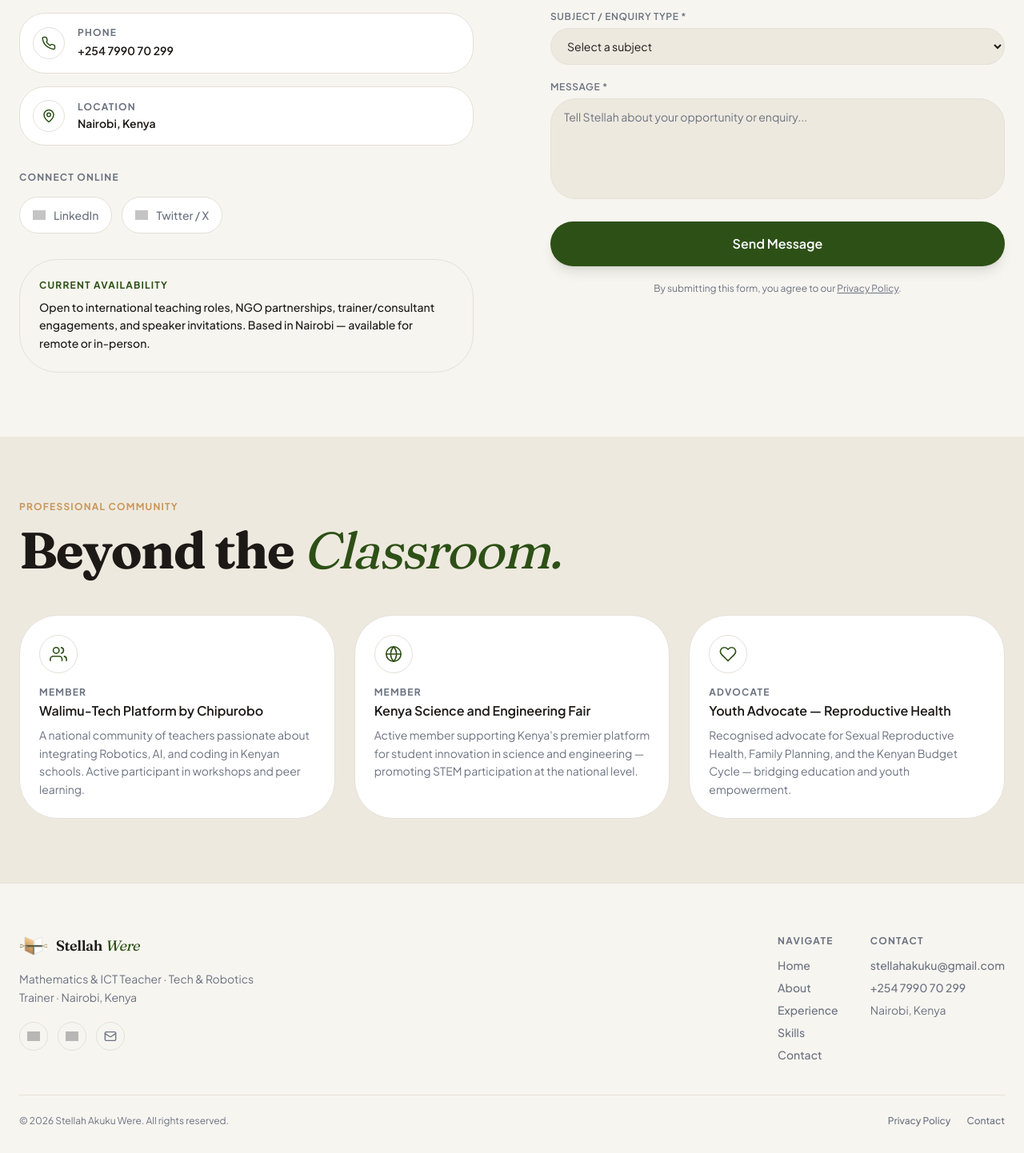
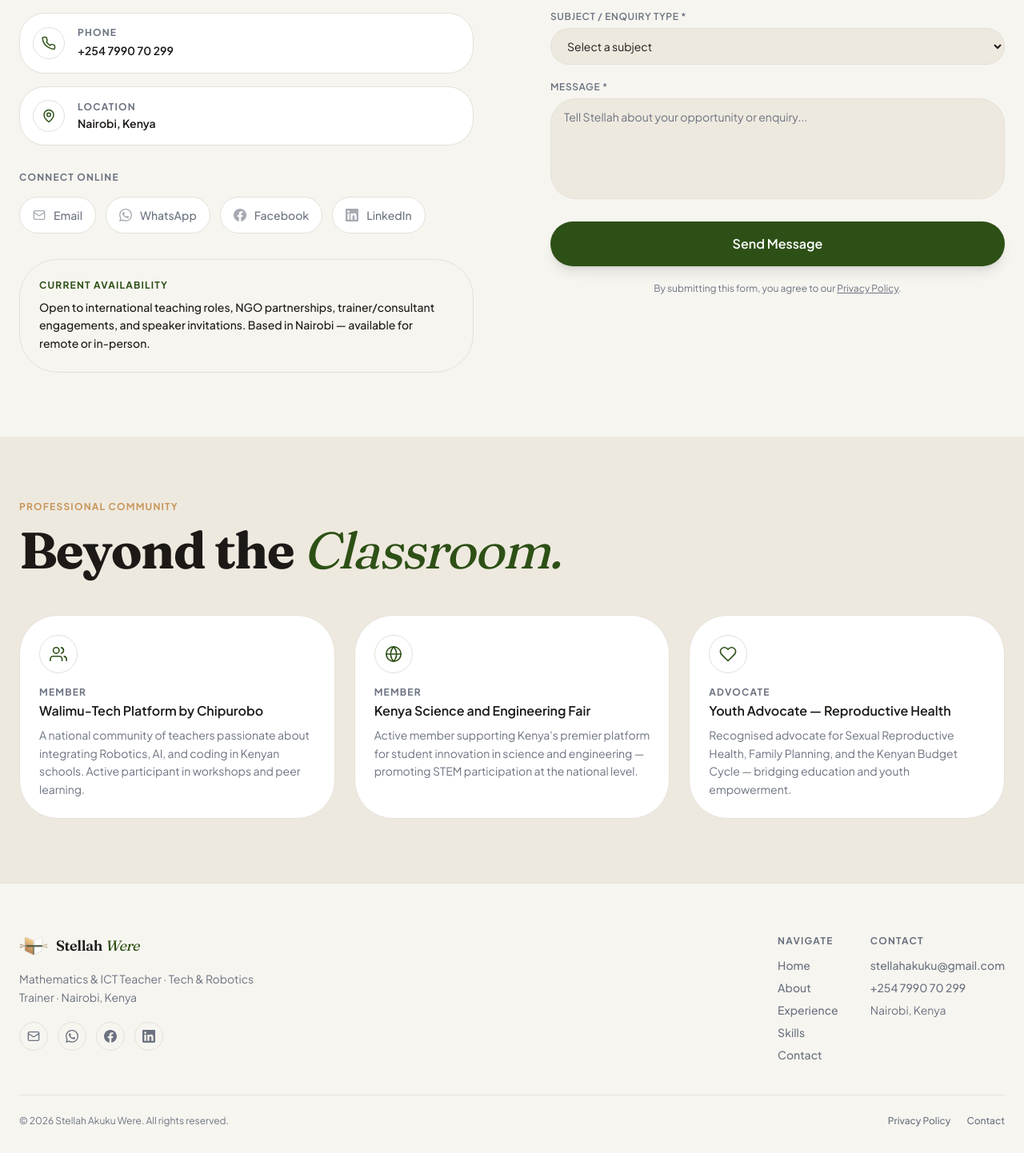
Before and after one commit to eli-were/stellahportfolio, a Next.js app: page /contact in a window 1280 px wide. Shown: the part 765-2207 px from the top of the page at 80% size. Built offline with nearby package versions, Linux system fonts and the light colour scheme; grey boxes are pictures that could not be loaded.

Commit message:
updates on the contact sections

```diff
--- a/src/app/contact/components/ContactContent.tsx
+++ b/src/app/contact/components/ContactContent.tsx
@@ -122,43 +122,54 @@
             )}
           </div>
 
-          {/* Social links via Cloudflare CDN */}
+          {/* Social links */}
           <div>
             <p className="text-xs font-bold uppercase tracking-widest text-muted-foreground mb-4">
               Connect Online
             </p>
-            <div className="flex gap-3">
+            <div className="flex flex-wrap gap-3">
               <a
-                href="https://linkedin.com"
+                href="mailto:stellahakuku@gmail.com"
+                aria-label="Email"
+                className="flex items-center gap-2.5 bg-card border border-border rounded-xl px-4 py-3 text-sm font-medium text-muted-foreground hover:text-foreground hover:border-primary/30 transition-all duration-200">
+                <svg width="16" height="16" viewBox="0 0 24 24" fill="none" stroke="currentColor" strokeWidth="2" strokeLinecap="round" strokeLinejoin="round" className="opacity-60">
+                  <rect width="20" height="16" x="2" y="4" rx="2" />
+                  <path d="m22 7-8.97 5.7a1.94 1.94 0 0 1-2.06 0L2 7" />
+                </svg>
+                Email
+              </a>
+              <a
+                href="https://wa.me/254799070299"
+                target="_blank"
+                rel="noopener noreferrer"
+                aria-label="WhatsApp"
+                className="flex items-center gap-2.5 bg-card border border-border rounded-xl px-4 py-3 text-sm font-medium text-muted-foreground hover:text-foreground hover:border-[#25D366]/40 transition-all duration-200">
+                <svg width="16" height="16" viewBox="0 0 24 24" fill="currentColor" className="opacity-60">
+                  <path d="M17.472 14.382c-.297-.149-1.758-.867-2.03-.967-.273-.099-.471-.148-.67.15-.197.297-.767.966-.94 1.164-.173.199-.347.223-.644.075-.297-.15-1.255-.463-2.39-1.475-.883-.788-1.48-1.761-1.653-2.059-.173-.297-.018-.458.13-.606.134-.133.298-.347.446-.52.149-.174.198-.298.298-.497.099-.198.05-.371-.025-.52-.075-.149-.669-1.612-.916-2.207-.242-.579-.487-.5-.669-.51-.173-.008-.371-.01-.57-.01-.198 0-.52.074-.792.372-.272.297-1.04 1.016-1.04 2.479 0 1.462 1.065 2.875 1.213 3.074.149.198 2.096 3.2 5.077 4.487.709.306 1.262.489 1.694.625.712.227 1.36.195 1.871.118.571-.085 1.758-.719 2.006-1.413.248-.694.248-1.289.173-1.413-.074-.124-.272-.198-.57-.347m-5.421 7.403h-.004a9.87 9.87 0 01-5.031-1.378l-.361-.214-3.741.982.998-3.648-.235-.374a9.86 9.86 0 01-1.51-5.26c.001-5.45 4.436-9.884 9.888-9.884 2.64 0 5.122 1.03 6.988 2.898a9.825 9.825 0 012.893 6.994c-.003 5.45-4.437 9.884-9.885 9.884m8.413-18.297A11.815 11.815 0 0012.05 0C5.495 0 .16 5.335.157 11.892c0 2.096.547 4.142 1.588 5.945L.057 24l6.305-1.654a11.882 11.882 0 005.683 1.448h.005c6.554 0 11.89-5.335 11.893-11.893a11.821 11.821 0 00-3.48-8.413z"/>
+                </svg>
+                WhatsApp
+              </a>
+              <a
+                href="https://www.facebook.com/stellah.were"
+                target="_blank"
+                rel="noopener noreferrer"
+                aria-label="Facebook"
+                className="flex items-center gap-2.5 bg-card border border-border rounded-xl px-4 py-3 text-sm font-medium text-muted-foreground hover:text-foreground hover:border-[#1877F2]/40 transition-all duration-200">
+                <svg width="16" height="16" viewBox="0 0 24 24" fill="currentColor" className="opacity-60">
+                  <path d="M24 12.073c0-6.627-5.373-12-12-12s-12 5.373-12 12c0 5.99 4.388 10.954 10.125 11.854v-8.385H7.078v-3.47h3.047V9.43c0-3.007 1.792-4.669 4.533-4.669 1.312 0 2.686.235 2.686.235v2.953H15.83c-1.491 0-1.956.925-1.956 1.874v2.25h3.328l-.532 3.47h-2.796v8.385C19.612 23.027 24 18.062 24 12.073z"/>
+                </svg>
+                Facebook
+              </a>
+              <a
+                href="https://www.linkedin.com/in/stellah-were"
                 target="_blank"
                 rel="noopener noreferrer"
                 aria-label="LinkedIn Profile"
-                className="flex items-center gap-2.5 bg-card border border-border rounded-xl px-4 py-3 text-sm font-medium text-muted-foreground hover:text-foreground hover:border-primary/30 transition-all duration-200">
-
-                <img
-                  src="https://img.rocket.new/generatedImages/rocket_gen_img_19c09b672-1772782286092.png"
-                  alt="LinkedIn"
-                  width={16}
-                  height={16}
-                  className="opacity-60" />
-
+                className="flex items-center gap-2.5 bg-card border border-border rounded-xl px-4 py-3 text-sm font-medium text-muted-foreground hover:text-foreground hover:border-[#0A66C2]/40 transition-all duration-200">
+                <svg width="16" height="16" viewBox="0 0 24 24" fill="currentColor" className="opacity-60">
+                  <path d="M20.447 20.452h-3.554v-5.569c0-1.328-.027-3.037-1.852-3.037-1.853 0-2.136 1.445-2.136 2.939v5.667H9.351V9h3.414v1.561h.046c.477-.9 1.637-1.85 3.37-1.85 3.601 0 4.267 2.37 4.267 5.455v6.286zM5.337 7.433c-1.144 0-2.063-.926-2.063-2.065 0-1.138.92-2.063 2.063-2.063 1.14 0 2.064.925 2.064 2.063 0 1.139-.925 2.065-2.064 2.065zm1.782 13.019H3.555V9h3.564v11.452zM22.225 0H1.771C.792 0 0 .774 0 1.729v20.542C0 23.227.792 24 1.771 24h20.451C23.2 24 24 23.227 24 22.271V1.729C24 .774 23.2 0 22.222 0h.003z"/>
+                </svg>
                 LinkedIn
-              </a>
-              <a
-                href="https://twitter.com"
-                target="_blank"
-                rel="noopener noreferrer"
-                aria-label="Twitter / X Profile"
-                className="flex items-center gap-2.5 bg-card border border-border rounded-xl px-4 py-3 text-sm font-medium text-muted-foreground hover:text-foreground hover:border-primary/30 transition-all duration-200">
-
-                <img
-                  src="https://img.rocket.new/generatedImages/rocket_gen_img_15ac45d49-1772389102891.png"
-                  alt="X / Twitter"
-                  width={16}
-                  height={16}
-                  className="opacity-60" />
-
-                Twitter / X
               </a>
             </div>
           </div>
--- a/src/components/Footer.tsx
+++ b/src/components/Footer.tsx
@@ -19,46 +19,45 @@
             <p className="text-sm text-muted-foreground leading-relaxed">
               Mathematics & ICT Teacher · Tech & Robotics Trainer · Nairobi, Kenya
             </p>
-            {/* Social icons via Cloudflare CDN (iconify) */}
+            {/* Social icons */}
             <div className="flex items-center gap-3 mt-1">
               <a
-                href="https://linkedin.com"
+                href="mailto:stellahakuku@gmail.com"
+                aria-label="Email"
+                className="w-9 h-9 rounded-full border border-border flex items-center justify-center hover:bg-primary hover:border-primary hover:text-primary-foreground transition-all duration-300 text-muted-foreground">
+                <svg width="16" height="16" viewBox="0 0 24 24" fill="none" stroke="currentColor" strokeWidth="2" strokeLinecap="round" strokeLinejoin="round">
+                  <rect width="20" height="16" x="2" y="4" rx="2" />
+                  <path d="m22 7-8.97 5.7a1.94 1.94 0 0 1-2.06 0L2 7" />
+                </svg>
+              </a>
+              <a
+                href="https://wa.me/254799070299"
+                target="_blank"
+                rel="noopener noreferrer"
+                aria-label="WhatsApp"
+                className="w-9 h-9 rounded-full border border-border flex items-center justify-center hover:bg-[#25D366] hover:border-[#25D366] hover:text-white transition-all duration-300 text-muted-foreground">
+                <svg width="16" height="16" viewBox="0 0 24 24" fill="currentColor">
+                  <path d="M17.472 14.382c-.297-.149-1.758-.867-2.03-.967-.273-.099-.471-.148-.67.15-.197.297-.767.966-.94 1.164-.173.199-.347.223-.644.075-.297-.15-1.255-.463-2.39-1.475-.883-.788-1.48-1.761-1.653-2.059-.173-.297-.018-.458.13-.606.134-.133.298-.347.446-.52.149-.174.198-.298.298-.497.099-.198.05-.371-.025-.52-.075-.149-.669-1.612-.916-2.207-.242-.579-.487-.5-.669-.51-.173-.008-.371-.01-.57-.01-.198 0-.52.074-.792.372-.272.297-1.04 1.016-1.04 2.479 0 1.462 1.065 2.875 1.213 3.074.149.198 2.096 3.2 5.077 4.487.709.306 1.262.489 1.694.625.712.227 1.36.195 1.871.118.571-.085 1.758-.719 2.006-1.413.248-.694.248-1.289.173-1.413-.074-.124-.272-.198-.57-.347m-5.421 7.403h-.004a9.87 9.87 0 01-5.031-1.378l-.361-.214-3.741.982.998-3.648-.235-.374a9.86 9.86 0 01-1.51-5.26c.001-5.45 4.436-9.884 9.888-9.884 2.64 0 5.122 1.03 6.988 2.898a9.825 9.825 0 012.893 6.994c-.003 5.45-4.437 9.884-9.885 9.884m8.413-18.297A11.815 11.815 0 0012.05 0C5.495 0 .16 5.335.157 11.892c0 2.096.547 4.142 1.588 5.945L.057 24l6.305-1.654a11.882 11.882 0 005.683 1.448h.005c6.554 0 11.89-5.335 11.893-11.893a11.821 11.821 0 00-3.48-8.413z"/>
+                </svg>
+              </a>
+              <a
+                href="https://www.facebook.com/stellah.were"
+                target="_blank"
+                rel="noopener noreferrer"
+                aria-label="Facebook"
+                className="w-9 h-9 rounded-full border border-border flex items-center justify-center hover:bg-[#1877F2] hover:border-[#1877F2] hover:text-white transition-all duration-300 text-muted-foreground">
+                <svg width="16" height="16" viewBox="0 0 24 24" fill="currentColor">
+                  <path d="M24 12.073c0-6.627-5.373-12-12-12s-12 5.373-12 12c0 5.99 4.388 10.954 10.125 11.854v-8.385H7.078v-3.47h3.047V9.43c0-3.007 1.792-4.669 4.533-4.669 1.312 0 2.686.235 2.686.235v2.953H15.83c-1.491 0-1.956.925-1.956 1.874v2.25h3.328l-.532 3.47h-2.796v8.385C19.612 23.027 24 18.062 24 12.073z"/>
+                </svg>
+              </a>
+              <a
+                href="https://www.linkedin.com/in/stellah-were"
                 target="_blank"
                 rel="noopener noreferrer"
                 aria-label="LinkedIn"
-                className="w-9 h-9 rounded-full border border-border flex items-center justify-center hover:bg-primary hover:border-primary hover:text-primary-foreground transition-all duration-300 text-muted-foreground">
-
-                <img
-                  src="https://img.rocket.new/generatedImages/rocket_gen_img_19c09b672-1772782286092.png"
-                  alt="LinkedIn"
-                  width={16}
-                  height={16}
-                  className="opacity-70" />
-
-              </a>
-              <a
-                href="https://twitter.com"
-                target="_blank"
-                rel="noopener noreferrer"
-                aria-label="Twitter / X"
-                className="w-9 h-9 rounded-full border border-border flex items-center justify-center hover:bg-primary hover:border-primary hover:text-primary-foreground transition-all duration-300 text-muted-foreground">
-
-                <img
-                  src="https://img.rocket.new/generatedImages/rocket_gen_img_15ac45d49-1772389102891.png"
-                  alt="X / Twitter"
-                  width={16}
-                  height={16}
-                  className="opacity-70" />
-
-              </a>
-              <a
-                href="mailto:stellahakuku@gmail.com"
-                aria-label="Email"
-                className="w-9 h-9 rounded-full border border-border flex items-center justify-center hover:bg-accent hover:border-accent hover:text-accent-foreground transition-all duration-300 text-muted-foreground">
-
-                <svg width="16" height="16" viewBox="0 0 24 24" fill="none" stroke="currentColor" strokeWidth="2" strokeLinecap="round" strokeLinejoin="round">
-                  <rect width="20" height="16" x="2" y="4" rx="2" />
-                  <path d="m22 7-8.97 5.7a1.94 1.94 0 0 1-2.06 0L2 7" />
+                className="w-9 h-9 rounded-full border border-border flex items-center justify-center hover:bg-[#0A66C2] hover:border-[#0A66C2] hover:text-white transition-all duration-300 text-muted-foreground">
+                <svg width="16" height="16" viewBox="0 0 24 24" fill="currentColor">
+                  <path d="M20.447 20.452h-3.554v-5.569c0-1.328-.027-3.037-1.852-3.037-1.853 0-2.136 1.445-2.136 2.939v5.667H9.351V9h3.414v1.561h.046c.477-.9 1.637-1.85 3.37-1.85 3.601 0 4.267 2.37 4.267 5.455v6.286zM5.337 7.433c-1.144 0-2.063-.926-2.063-2.065 0-1.138.92-2.063 2.063-2.063 1.14 0 2.064.925 2.064 2.063 0 1.139-.925 2.065-2.064 2.065zm1.782 13.019H3.555V9h3.564v11.452zM22.225 0H1.771C.792 0 0 .774 0 1.729v20.542C0 23.227.792 24 1.771 24h20.451C23.2 24 24 23.227 24 22.271V1.729C24 .774 23.2 0 22.222 0h.003z"/>
                 </svg>
               </a>
             </div>
```
